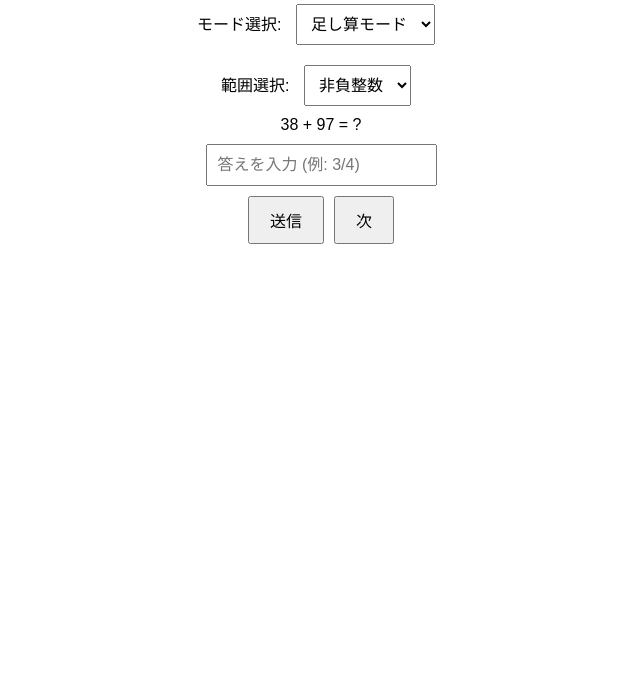
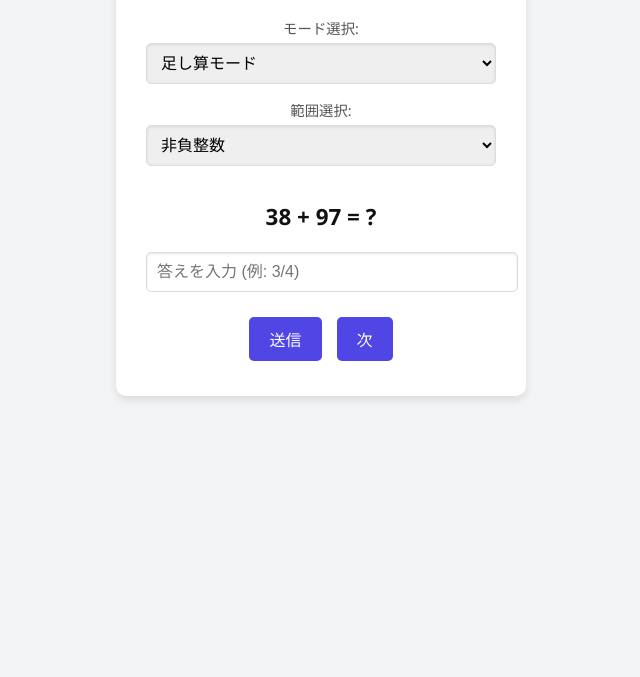
Before and after one commit to matsumoto616/calcuration_practice_app_prototype, a plain HTML site: page index.html in a window 1280 px wide. Shown: the part 123-800 px from the top of the page, without its empty margins (319-959 px from the left). Drawn offline with Linux system fonts and the light colour scheme.

Commit message:
cssを追加

```diff
--- a/index.html
+++ b/index.html
@@ -4,44 +4,13 @@
     <meta charset="UTF-8">
     <meta name="viewport" content="width=device-width, initial-scale=1.0">
     <title>計算練習アプリ</title>
-    <style>
-        body {
-            font-family: Arial, sans-serif;
-            text-align: center;
-            margin-top: 50px;
-        }
-        .container {
-            width: 300px;
-            margin: 0 auto;
-        }
-        input, select {
-            margin: 10px;
-            padding: 10px;
-            font-size: 1rem;
-        }
-        .button-container {
-            display: flex;
-            justify-content: center;
-            gap: 10px;
-        }
-        button {
-            padding: 10px 20px;
-            font-size: 1rem;
-        }
-        .result {
-            margin-top: 20px;
-            font-weight: bold;
-        }
-        .fraction {
-            font-size: 1.2rem;
-        }
-    </style>
+    <!-- 外部CSSファイルをリンク -->
+    <link rel="stylesheet" href="style.css">
 </head>
 <body onload="generateQuestion()">
     <div class="container">
         <h1>計算練習</h1>
 
-        <!-- ドロップダウンでモードを切り替える -->
         <div>
             <label for="mode">モード選択:</label>
             <select id="mode" onchange="generateQuestion()">
@@ -61,10 +30,9 @@
         </div>
 
         <div id="question">A × B = ?</div>
-        <!-- 分数入力を考慮して type を text に変更 -->
+
         <input type="text" id="answer" placeholder="答えを入力 (例: 3/4)">
 
-        <!-- ボタンを水平に並べるためのコンテナ -->
         <div class="button-container">
             <button onclick="submitAnswer()">送信</button>
             <button onclick="generateQuestion()">次</button>
--- /dev/null
+++ b/style.css
@@ -0,0 +1,95 @@
+/* 全体のスタイル */
+body {
+    font-family: 'Segoe UI', Tahoma, Geneva, Verdana, sans-serif;
+    background: #f3f4f6;
+    color: #333;
+    text-align: center;
+    margin: 0;
+    padding: 20px;
+}
+
+.container {
+    background: #ffffff;
+    border-radius: 10px;
+    box-shadow: 0 4px 8px rgba(0, 0, 0, 0.1);
+    padding: 20px 30px;
+    width: 350px;
+    margin: 20px auto;
+}
+
+h1 {
+    color: #4f46e5;
+    font-size: 1.8rem;
+    margin-bottom: 20px;
+}
+
+label {
+    font-size: 0.9rem;
+    color: #555;
+    display: block;
+    margin-bottom: 5px;
+}
+
+select, input {
+    width: 100%;
+    padding: 10px;
+    margin-bottom: 15px;
+    border: 1px solid #ddd;
+    border-radius: 5px;
+    font-size: 1rem;
+    box-shadow: inset 0 1px 3px rgba(0, 0, 0, 0.1);
+}
+
+select:focus, input:focus {
+    outline: none;
+    border: 1px solid #4f46e5;
+    box-shadow: 0 0 5px rgba(79, 70, 229, 0.5);
+}
+
+.button-container {
+    display: flex;
+    justify-content: center;
+    gap: 15px;
+    margin-top: 10px;
+}
+
+button {
+    background: #4f46e5;
+    color: #fff;
+    border: none;
+    border-radius: 5px;
+    padding: 10px 20px;
+    font-size: 1rem;
+    cursor: pointer;
+    transition: background 0.3s, transform 0.2s;
+}
+
+button:hover {
+    background: #4338ca;
+    transform: translateY(-2px);
+}
+
+button:active {
+    transform: translateY(0);
+}
+
+#question {
+    font-size: 1.4rem;
+    font-weight: bold;
+    margin: 20px 0;
+    color: #111;
+}
+
+.result {
+    font-size: 1.1rem;
+    color: #2563eb;
+    margin-top: 15px;
+}
+
+.result.error {
+    color: #dc2626;
+}
+
+.fraction {
+    font-size: 1.2rem;
+}
```
